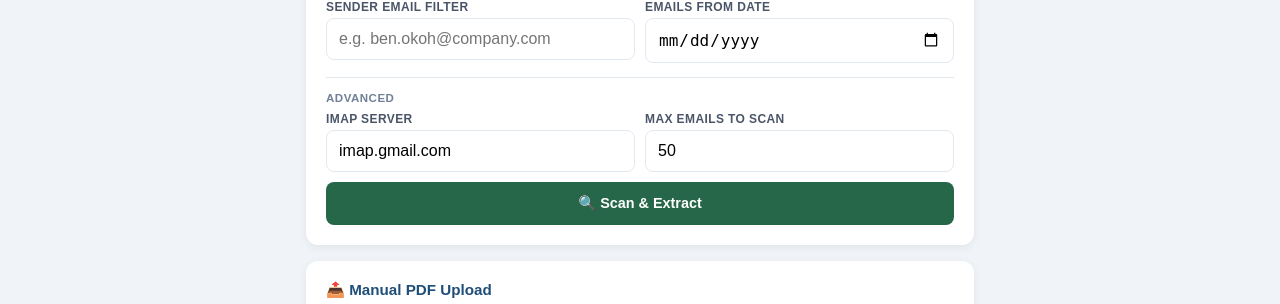
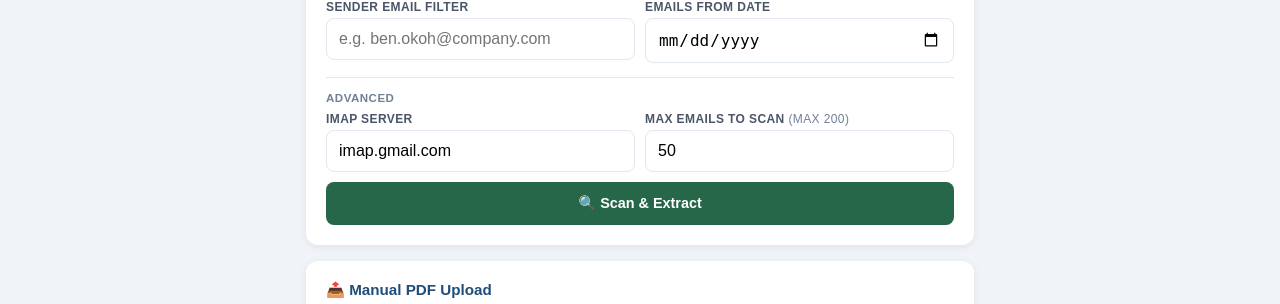
Before and after one commit to nowagieops-ui/invoice-extractor, a Flask app: page / in a window 1280 px wide. Shown: the part 502-806 px from the top of the page. Run offline with Flask 3, Linux system fonts and the light colour scheme.

Commit message:
Limit max emails to scan to 200
Updated the maximum emails to scan from 500 to 200 and added a warning message for exceeding the limit.

```diff
--- a/templates/index.html
+++ b/templates/index.html
@@ -103,7 +103,7 @@
     <p class="section-label">Advanced</p>
     <div class="form-grid">
       <div class="grp"><label>IMAP Server</label><input id="srv" value="imap.gmail.com"/></div>
-      <div class="grp"><label>Max Emails to Scan</label><input id="lim" type="number" value="50" min="1" max="500"/></div>
+      <div class="grp"><label>Max Emails to Scan <span style="font-weight:400;color:#718096">(max 200)</span></label><input id="lim" type="number" value="50" min="1" max="200"/></div>
     </div>
 
     <button class="btn btn-green" id="fetchBtn" onclick="fetchEmails()">
@@ -167,6 +167,7 @@ async function fetchEmails() {
   const snd=document.getElementById("snd").value.trim();
   const dtf=document.getElementById("dtf").value;
   if(!eml||!pwd){alert("Please enter email and password");return;}
+  if(parseInt(lim)>200){document.getElementById("lim").value=200; alert("Max 200 emails per scan to avoid timeout. Use the date filter to narrow results instead.");}
   setLoading("fetchBtn","fetchSpinner","fetchLabel",true);
   const box=document.getElementById("result"); box.style.display="none";
   try {
```
